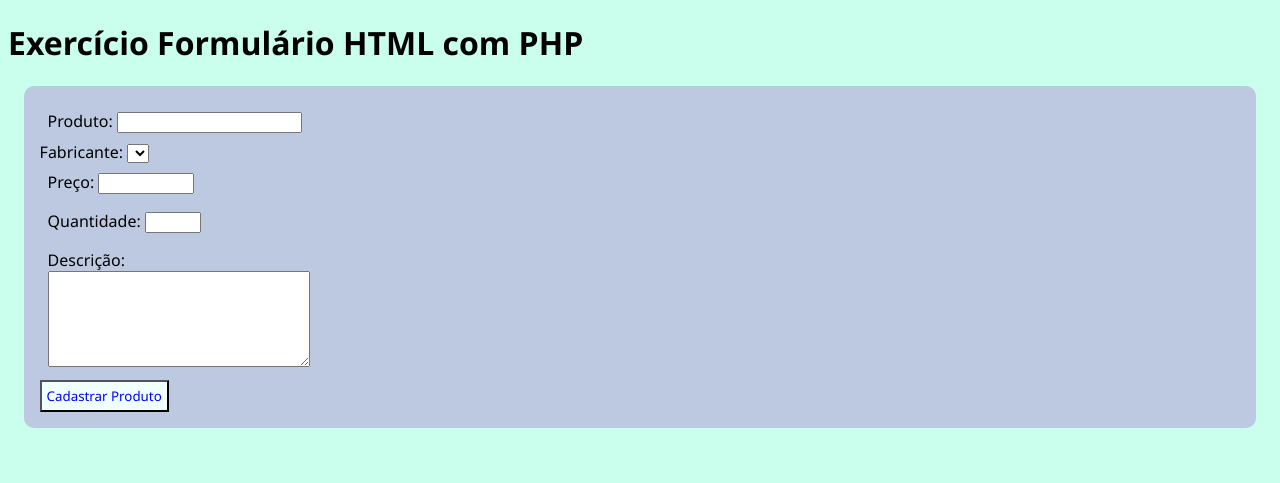
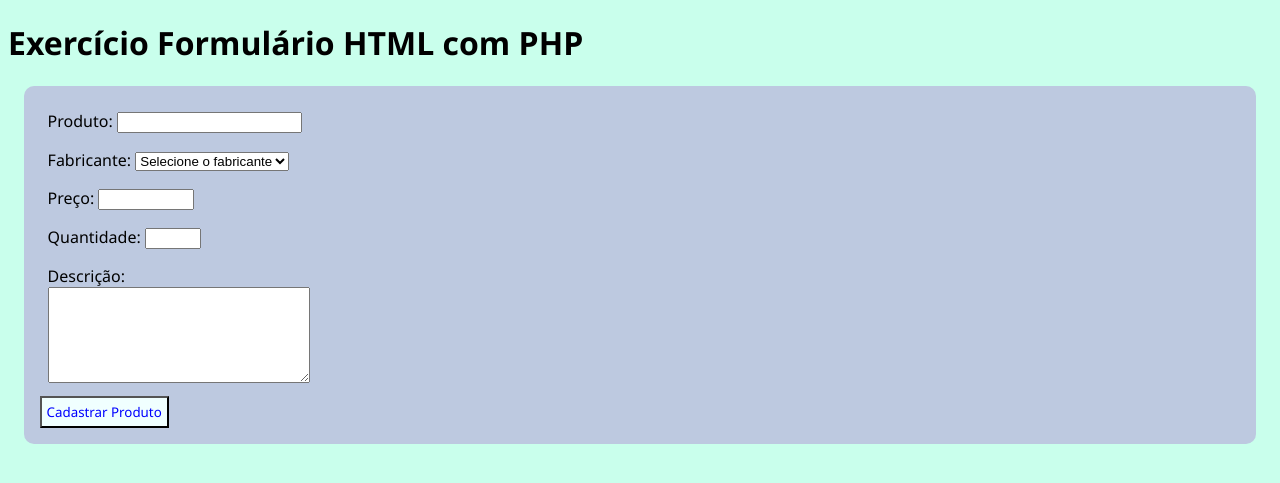
Before and after one commit to thaissechetin/progweb-php, a PHP site: page /exercicio-form.php in a window 1280 px wide. Shown: the top 483 px of the page. Run offline with PHP 8.4, Linux system fonts and the light colour scheme; data that the repository does not hold is empty.

Commit message:
tentativa

```diff
--- a/exercicio-form.php
+++ b/exercicio-form.php
@@ -11,14 +11,13 @@
 <h1>Exercício Formulário HTML com PHP</h1>
 
 <?php
-// $fabricantes = [
-//     "F0" => "Selecione o fabricante",
-//     "F1" =>"LG",
-//     "F2"=> "Apple",
-//     "F3" =>"Sony",
-//     "F4" =>"Motorola"
-// ];
-$fabricante = [ "lg","apple", "sony", "motorola"];
+$fabricantes = [
+    "F0" => "Selecione o fabricante",
+    "F1" =>"LG",
+    "F2"=> "Apple",
+    "F3" =>"Sony",
+    "F4" =>"Motorola"
+];
 ?>
 
 
@@ -30,17 +29,17 @@ $fabricante = [ "lg","apple", "sony", "motorola"];
         </div>
 
 
-
+        <div class="fabricante">
             <label for="Fabricante"> Fabricante:</label>
             <select name="fabricante" id="fabricante">
                 <?php
-                foreach ($fabricantes as  $fabricante){?>
-                     <option value=>  <?=$fabricante?> </option>
+                foreach ($fabricantes as $id => $nome_fabricante){?>
+                     <option value= <?=$id?>> <?=$nome_fabricante?> </option>
             <?php
             }
             ?>
             </select>
-
+        </div>
 
         <div class="preco">
         <label for="preco">Preço:</label>
--- a/processa_form.php
+++ b/processa_form.php
@@ -19,7 +19,7 @@ $descricao = $_POST["descricao"];
 
 <ul>
     <li>Produto: <?=$produto?></li>
-    <li> Fabricante: <?=$fabricantes?></li>
+    <li> Fabricante: <?=$id?></li>
     <li>Preço: R$ <?=$preco?></li>
     <li>Quantidade: <?=$quantidade?></li>
     <li>Descrição: <?=$descricao?></li>
```
